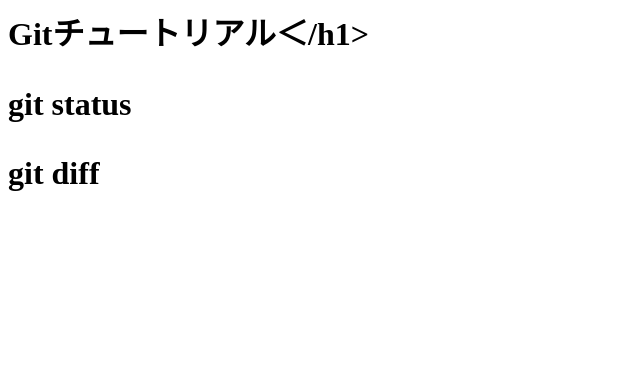
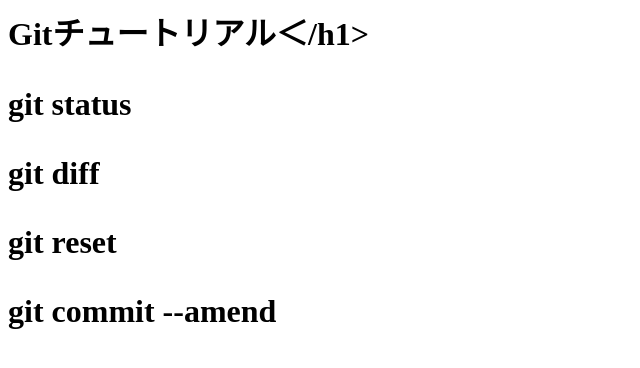
Before and after one commit to tachibana0y/git_tutorial_bak, a plain HTML site: page index.html in a window 1280 px wide. Shown: the whole page, without its empty margins (0-640 px from the left). Drawn offline with Linux system fonts and the light colour scheme.

Commit message:
git commit --amendを追記

```diff
--- a/index.html
+++ b/index.html
@@ -1,3 +1,5 @@
 <h1>Gitチュートリアル＜/h1>
 <p>git status</p>
 <p>git diff</p>
+<p>git reset<p/>
+<p>git commit --amend</p>
```
